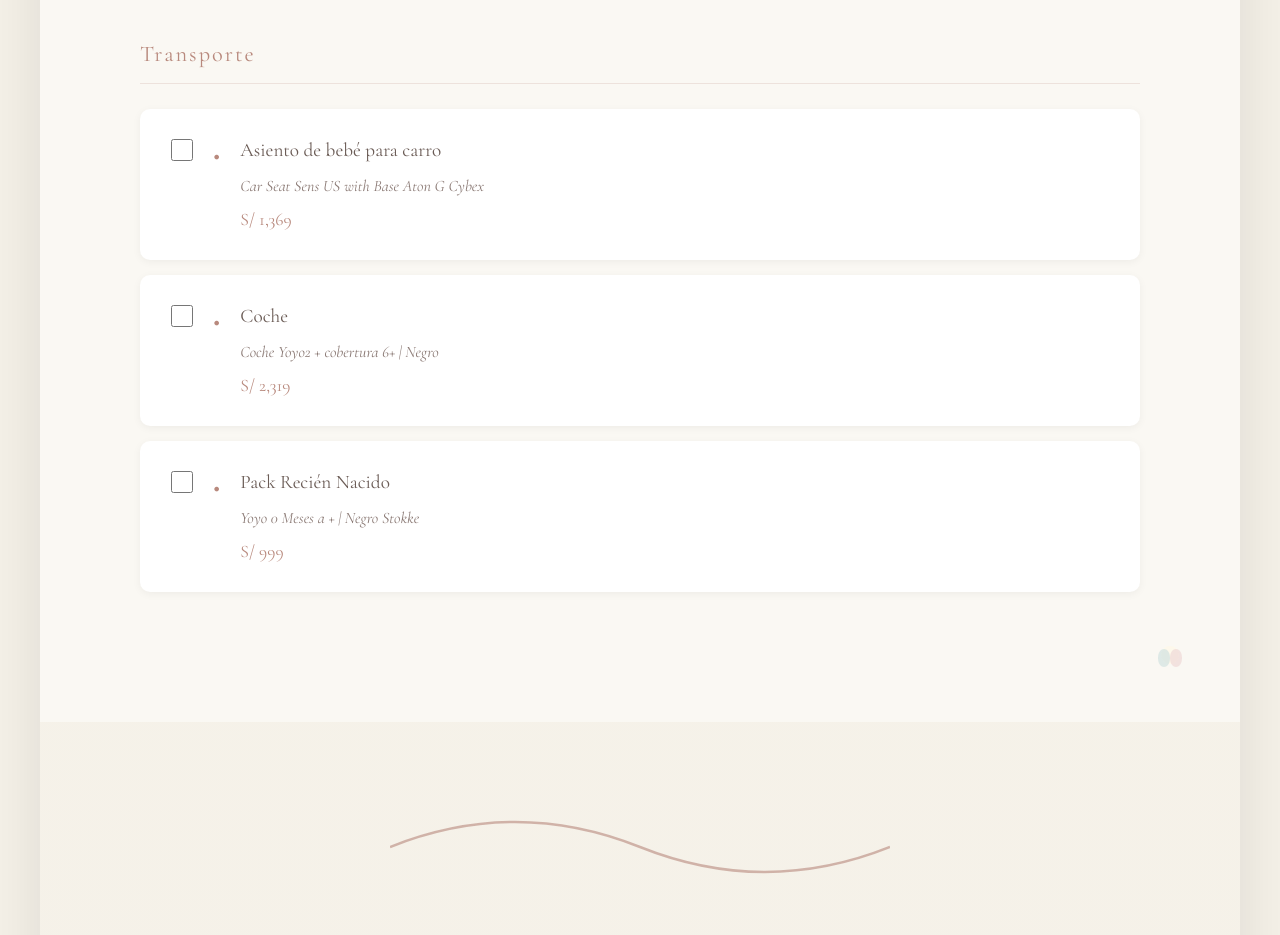
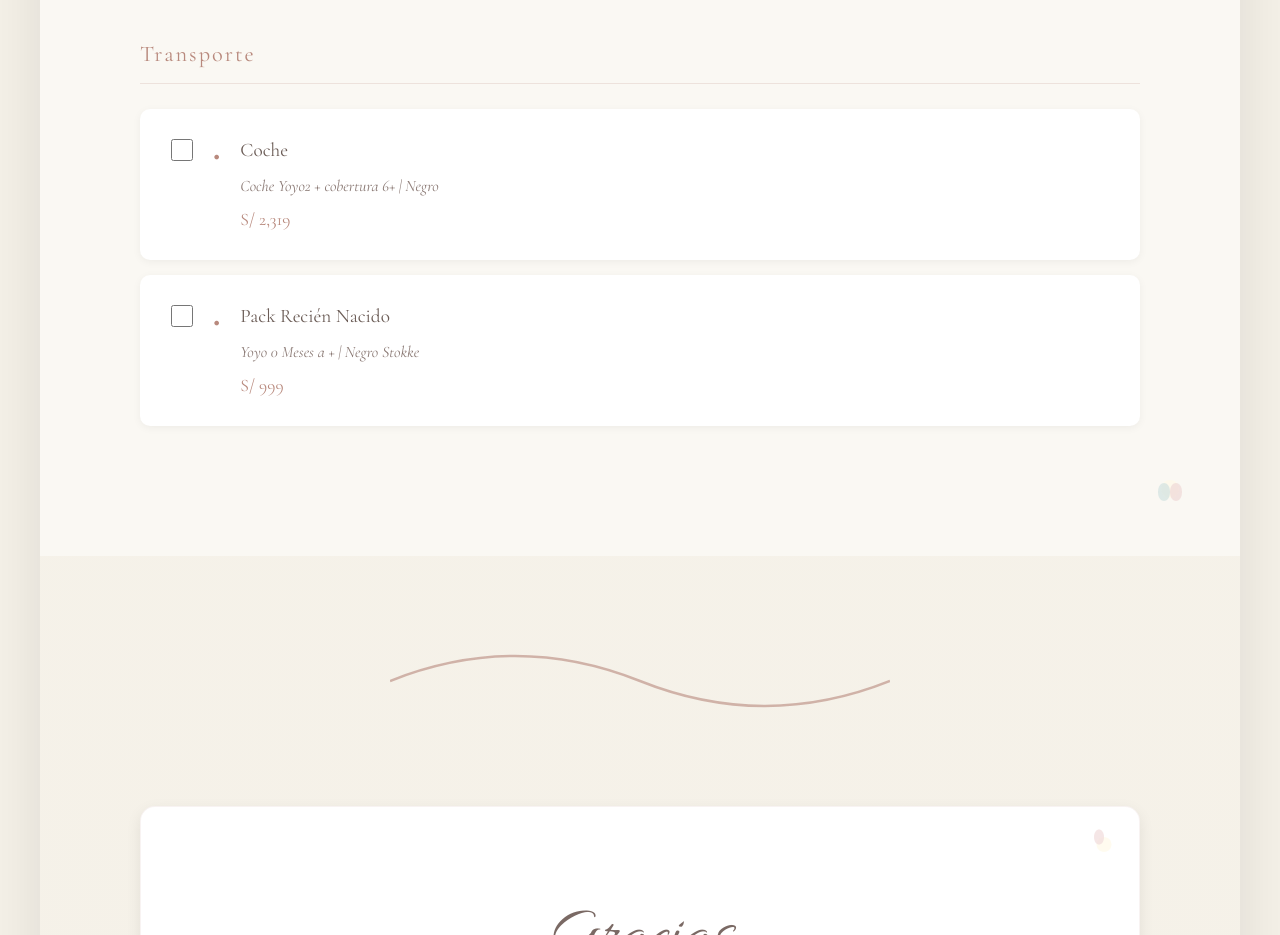
Before and after one commit to NelsonPortugalR/noticia, a plain HTML site: page index.html in a window 1280 px wide. Shown: the part 9660-10595 px from the top of the page. Drawn offline with nearby package versions, Linux system fonts and the light colour scheme.

Commit message:
Remove car seat item from Transporte section

```diff
--- a/index.html
+++ b/index.html
@@ -2026,7 +2026,6 @@
                 { name: 'Biberones', description: 'Set Natural 3.0 125ml + 260ml + AFV125ml + AFV260ml + Cepillo + Chupón', price: 'S/ 251' },
             ],
             'Transporte': [
-                { name: 'Asiento de bebé para carro', description: 'Car Seat Sens US with Base Aton G Cybex', price: 'S/ 1,369' },
                 { name: 'Coche', description: 'Coche Yoyo2 + cobertura 6+ | Negro', price: 'S/ 2,319' },
                 { name: 'Pack Recién Nacido', description: 'Yoyo 0 Meses a + | Negro Stokke', price: 'S/ 999' },
             ]
```
